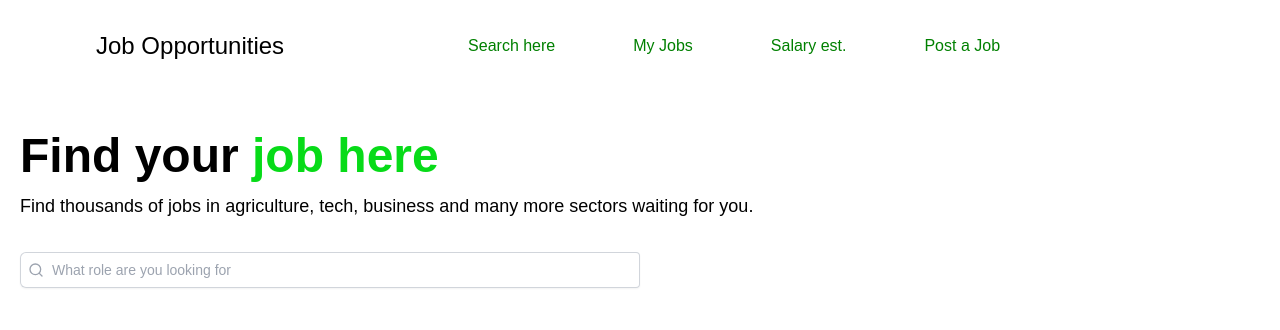
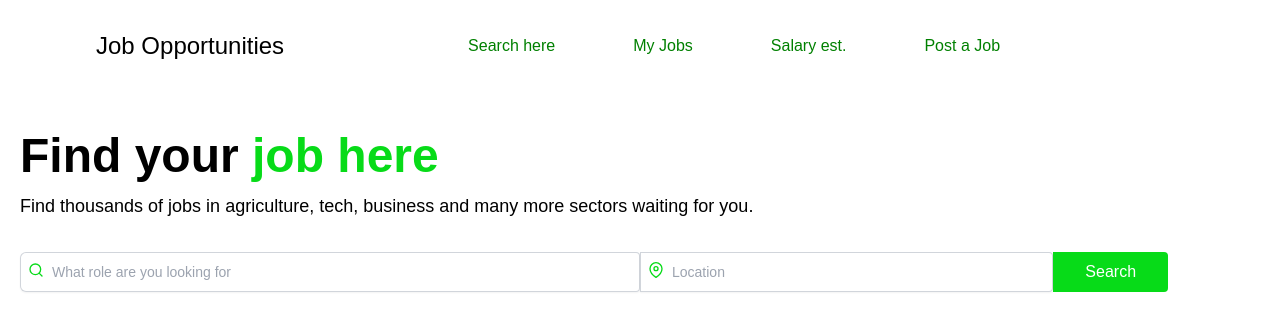
Before and after one commit to Bongani-4/Farm-Guardian-official-Web, a React (Vite) app in the folder FG/: page /AnimalCaretaker in a window 1280 px wide. Shown: the top 330 px of the page. Built offline with nearby package versions, Linux system fonts and the light colour scheme.

Commit message:
animal cartaker set up input

```diff
--- a/FG/src/components/Banner.jsx
+++ b/FG/src/components/Banner.jsx
@@ -1,5 +1,5 @@
 import React, { useState } from 'react'
-import {FiSearch} from "react-icons/fi"
+import {FiMapPin, FiSearch} from "react-icons/fi"
 
 const Banner = ({query, handleInputChange}) => {
 
@@ -10,7 +10,7 @@ const Banner = ({query, handleInputChange}) => {
      <p className='text-lg text-black mb-8' > Find thousands of jobs in agriculture, tech, business and many more sectors waiting for you. </p>
 
      <form>
-             <div>
+             <div className='flex justify-start-start md:flex-row flex-col md:gap-0 gap-4'>
               <div className='flex md:rounded-s-md rounded shadow-sm ring-1 ring-inset ring-gray-300 focus-within:ring-2 focus-within:ring-insert md:w-1/2 w-full'>
                  <input type="text" name="title" id="title" placeholder='What role are you looking for '
                     className='block flex-1 border-0 bg-transparent py-1.5 pl-8 text-gray-900  placeholder:text-gray-400
@@ -20,9 +20,23 @@ const Banner = ({query, handleInputChange}) => {
                   />
 
 
-                    <FiSearch  className='absolute mt-2.5 ml-2 text-gray-400 '/>
+                    <FiSearch  className='absolute mt-2.5 ml-2 text-green '/>
 
               </div>
+
+              {/**location search */}
+
+              <div className='flex md:rounded-s-none rounded shadow-sm ring-1 ring-inset ring-gray-300 focus-within:ring-2 focus-within:ring-insert md:w-1/3 w-full'>
+                 <input type="text" name="title" id="title" placeholder='Location '
+                    className='block flex-1 border-0 bg-transparent py-1.5 pl-8 text-gray-900  placeholder:text-gray-400
+                  focus-right-0 sm:text-sm sm:leading-6'
+                  value = {""}
+                  />
+
+                    <FiMapPin  className='absolute mt-2.5 ml-2 text-green '/>
+
+              </div>
+            <button type='submit' className='bg-green py-2 px-8 text-white md:rounded-s-none rounded'>Search</button>
              </div>
      </form>
   </div>
```
